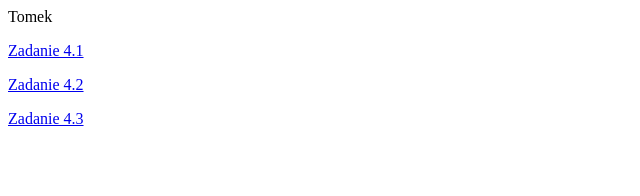
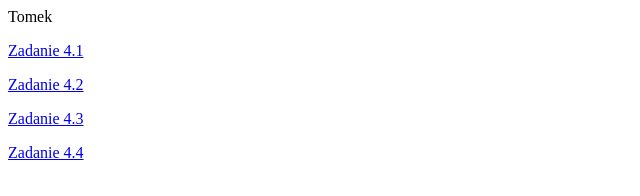
Before and after one commit to 9934768u/9934768u.github.io, a plain HTML site: page index.html in a window 1280 px wide. Shown: the full height of the page, 0-640 px from the left. Drawn offline with Linux system fonts and the light colour scheme.

Commit message:
Update index.html

```diff
--- a/index.html
+++ b/index.html
@@ -10,7 +10,7 @@
 <a href="./pierwszy.html">Zadanie 4.1</a>
 <p><a href="./sernik.html">Zadanie 4.2</a></p>
 <p><a href="./zadanie3.html">Zadanie 4.3</a></p>
-
+<p><a href="./zadanie4.html">Zadanie 4.4</a></p>
 </body>
 
 </html>
```
